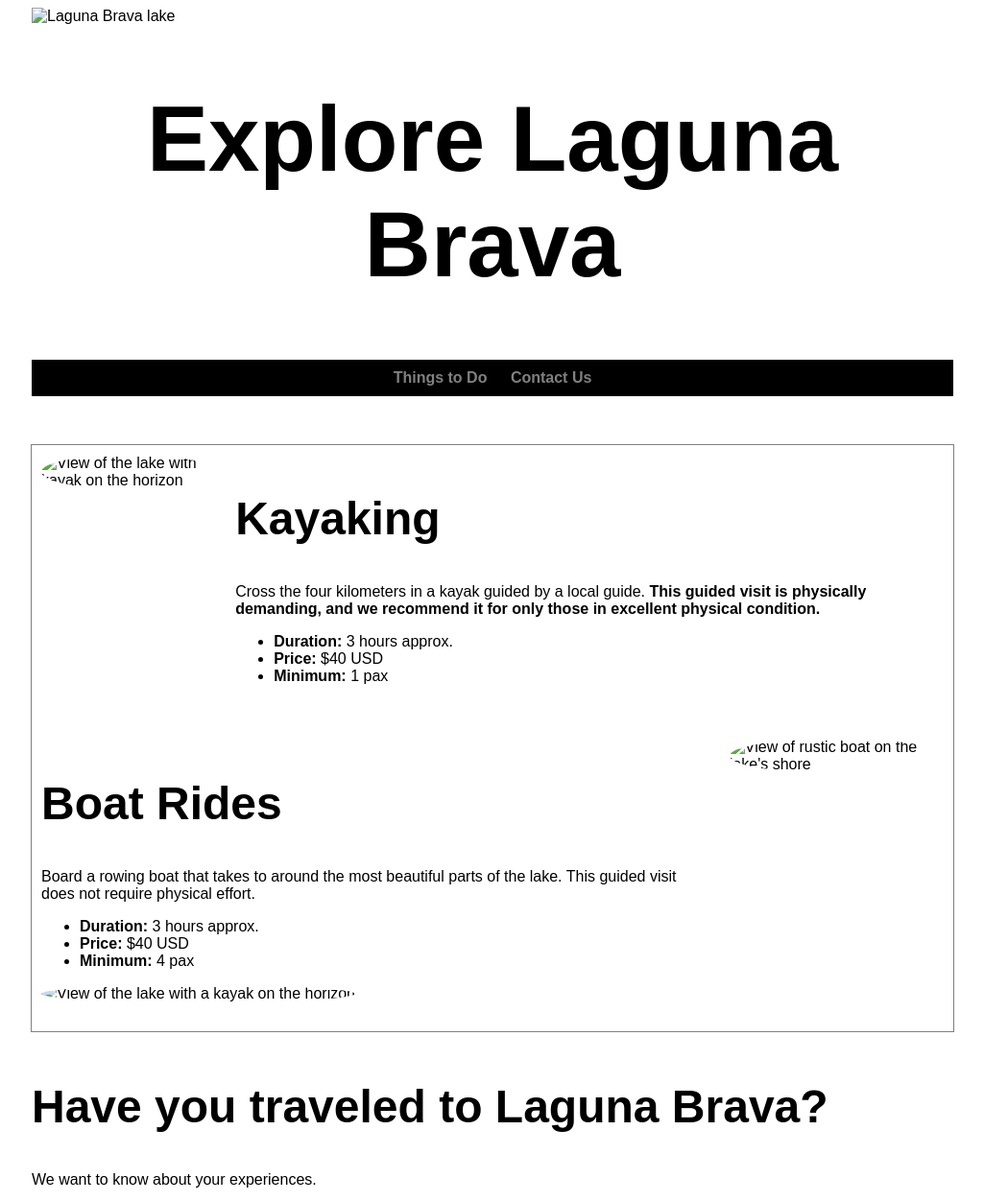
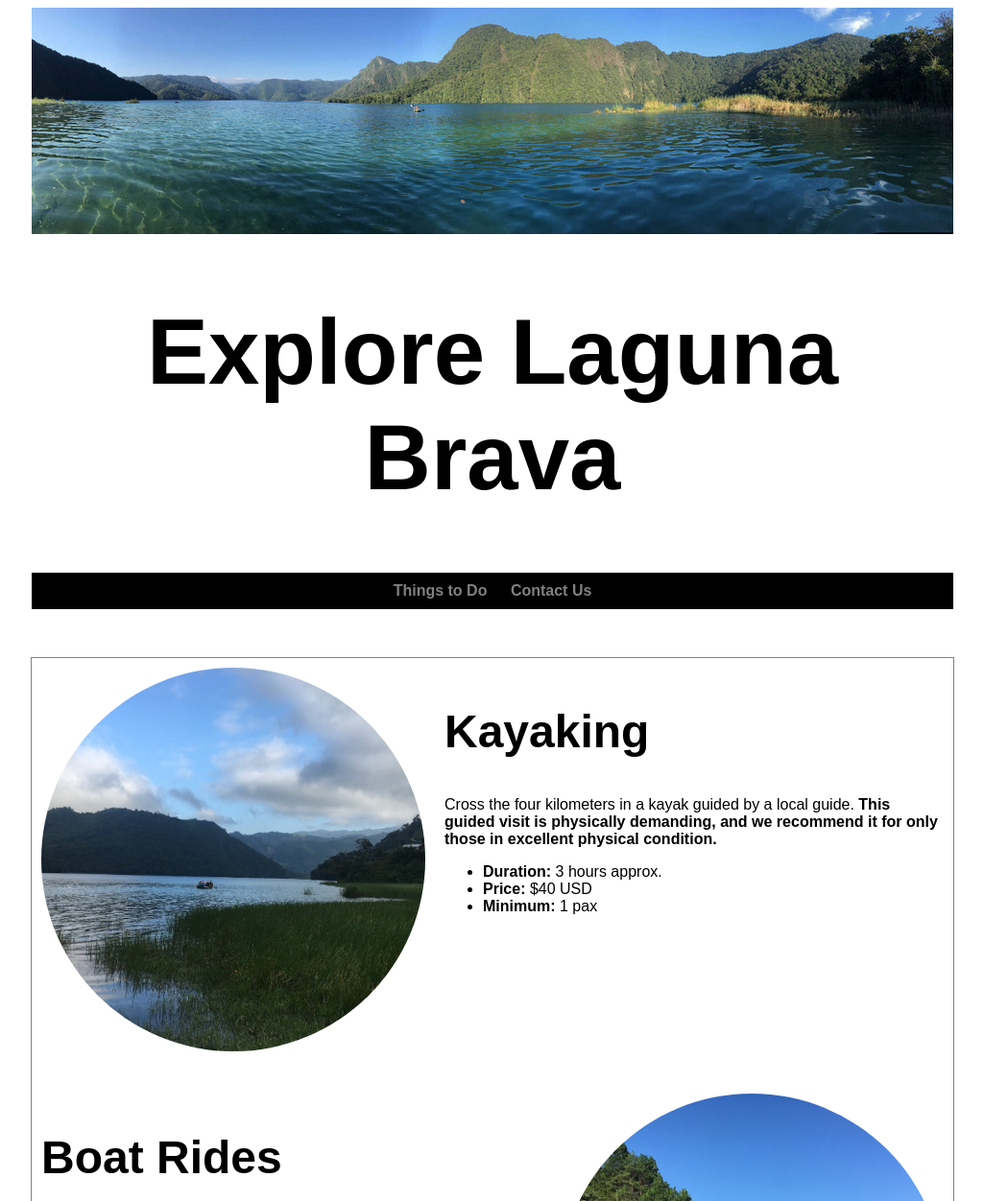
Before and after one commit to rlemusc06/CIS3610-Lab5, a plain HTML site: page index.html in a window 1280 px wide. Shown: the top 1252 px of the page at 96% size, without its empty margins (127-1152 px from the left). Drawn offline with Linux system fonts and the light colour scheme.

Commit message:
Update index.html

```diff
--- a/index.html
+++ b/index.html
@@ -147,7 +147,7 @@ nav a:active {
 
 <body>
     <header class="container">
-        <img src="img/panoramic-laguna-brava.jpeg" alt="Laguna Brava lake" title="Laguna Brava">
+        <img src="panoramic-laguna-brava.jpeg" alt="Laguna Brava lake" title="Laguna Brava">
         <h1>Explore Laguna Brava</h1>
             <nav>
                 <ul>
@@ -160,7 +160,7 @@ nav a:active {
     <main id="things-to-do" class="container">
         <article class="activity-row">
             <div class="activity-col">
-            <img src="img/kayaking.jpeg" alt="View of the lake with kayak on the horizon">
+            <img src="kayaking.jpeg" alt="View of the lake with kayak on the horizon">
             </div>
             <div class="activity-col">
             <h2>Kayaking</h2>
@@ -190,10 +190,10 @@ nav a:active {
                 <li><span class="bold">Price:</span> $40 USD</li>
                 <li><span class="bold">Minimum:</span> 4 pax</li>
             </ul>
-            <img src="img/boat-ride.jpeg" alt="View of the lake with a kayak on the horizon">
+            <img src="boat-ride.jpeg" alt="View of the lake with a kayak on the horizon">
             </div>
             <div class="activity-col">
-                <img src="img/boat-ride.jpeg" alt="View of rustic boat on the lake's shore">
+                <img src="boat-ride.jpeg" alt="View of rustic boat on the lake's shore">
             </div>
         </article>
 
```
